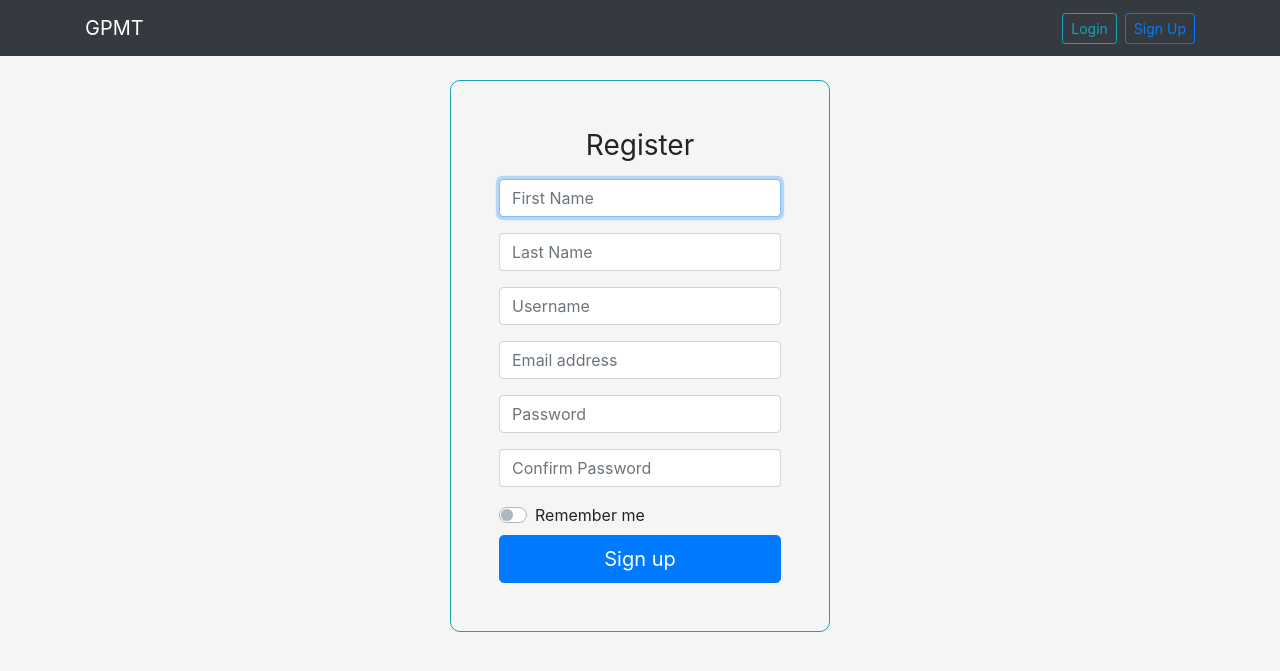
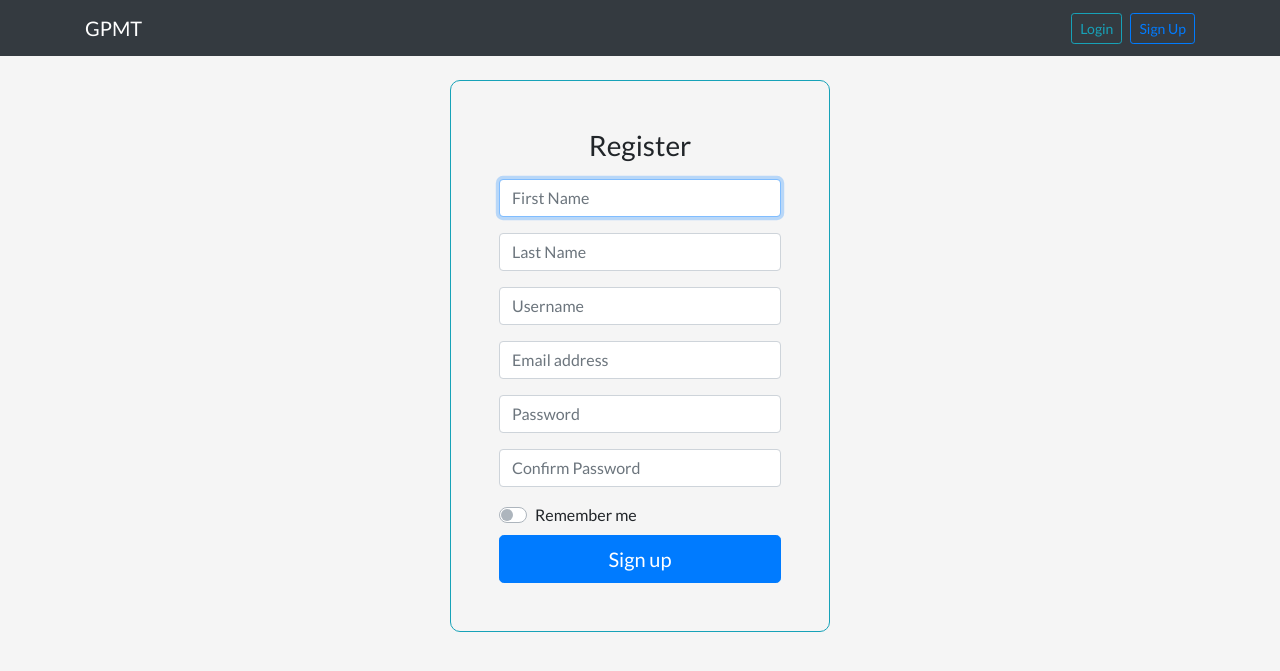
Before and after one commit to P17153048/gpmt, a PHP site: page /register.php in a window 1280 px wide. Shown: the top 671 px of the page. Run offline with PHP 8.4, Linux system fonts and the light colour scheme.

Commit message:
Added Lato font from Google

```diff
--- a/css/style.css
+++ b/css/style.css
@@ -1,4 +1,14 @@
-.login-form{
+@import url(https://fonts.googleapis.com/css?family=Lato&display=swap);
+
+body {
+    font-family: 'Lato' !important;
+}
+
+html {
+    font-family: 'Lato' !important;
+}
+
+.login-form {
     border: 1px solid #ddd;
     border-radius: 10px;
 }
```
Also changed, not shown: index.php (+1 -6 lines).
